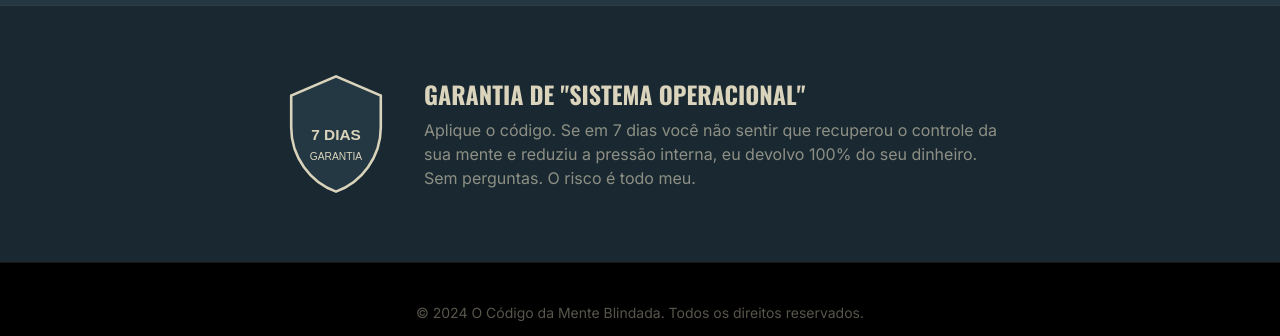
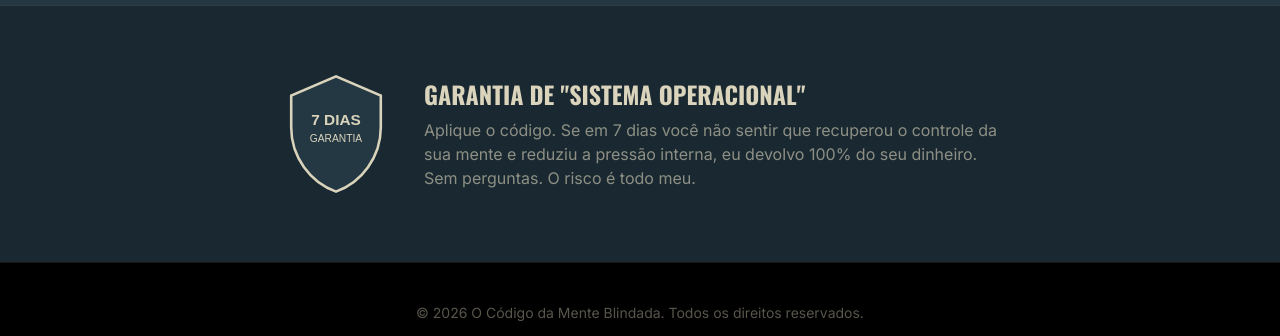
Before and after one commit to codigomenteblindada/landing-page, a website built with Vite: page index.html in a window 1280 px wide. Shown: the part 4613-4949 px from the top of the page. Built offline with nearby package versions, Linux system fonts and the light colour scheme.

Commit message:
Fix SVG badge text positioning and update copyright year
- Adjust vertical positioning of guarantee badge text for better centering
- Update copyright year from 2024 to 2026

```diff
--- a/index.html
+++ b/index.html
@@ -289,8 +289,8 @@
                 <!-- Simple SVG Badge -->
                 <svg viewBox="0 0 100 100" fill="none" xmlns="http://www.w3.org/2000/svg">
                     <path d="M50 5L15 20V45C15 68 30 88 50 95C70 88 85 68 85 45V20L50 5Z" fill="#243843" stroke="#dbd4bc" stroke-width="2"/>
-                    <text x="50" y="55" text-anchor="middle" fill="#dbd4bc" font-size="12" font-weight="bold" font-family="Arial">7 DIAS</text>
-                    <text x="50" y="70" text-anchor="middle" fill="#dbd4bc" font-size="8" font-family="Arial">GARANTIA</text>
+                    <text x="50" y="40" text-anchor="middle" dominant-baseline="middle" fill="#dbd4bc" font-size="12" font-weight="bold" font-family="Arial">7 DIAS</text>
+                    <text x="50" y="54" text-anchor="middle" dominant-baseline="middle" fill="#dbd4bc" font-size="8" font-family="Arial">GARANTIA</text>
                 </svg>
             </div>
             <div>
@@ -306,7 +306,7 @@
     <footer class="bg-black py-10 text-center border-t border-brand-accent/10">
         <div class="max-w-4xl mx-auto px-4">
             <p class="text-brand-accent/40 text-sm mb-4">
-                &copy; 2024 O Código da Mente Blindada. Todos os direitos reservados.
+                &copy; 2026 O Código da Mente Blindada. Todos os direitos reservados.
             </p>
             <p class="text-gray-700 text-xs max-w-2xl mx-auto">
                 Aviso Legal: As informações contidas neste livro são para fins educacionais e informativos. Elas não substituem o aconselhamento médico profissional. Se você estiver em crise severa, ligue 188.
```
